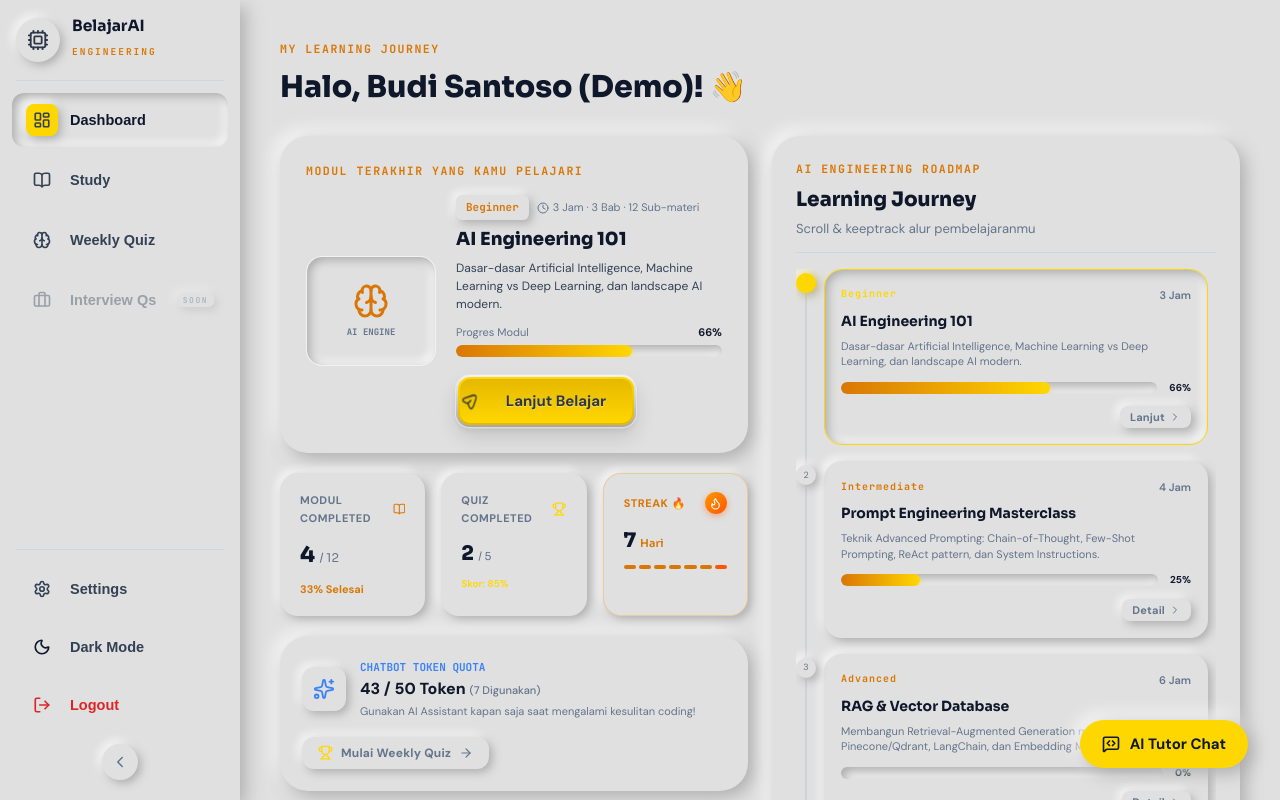
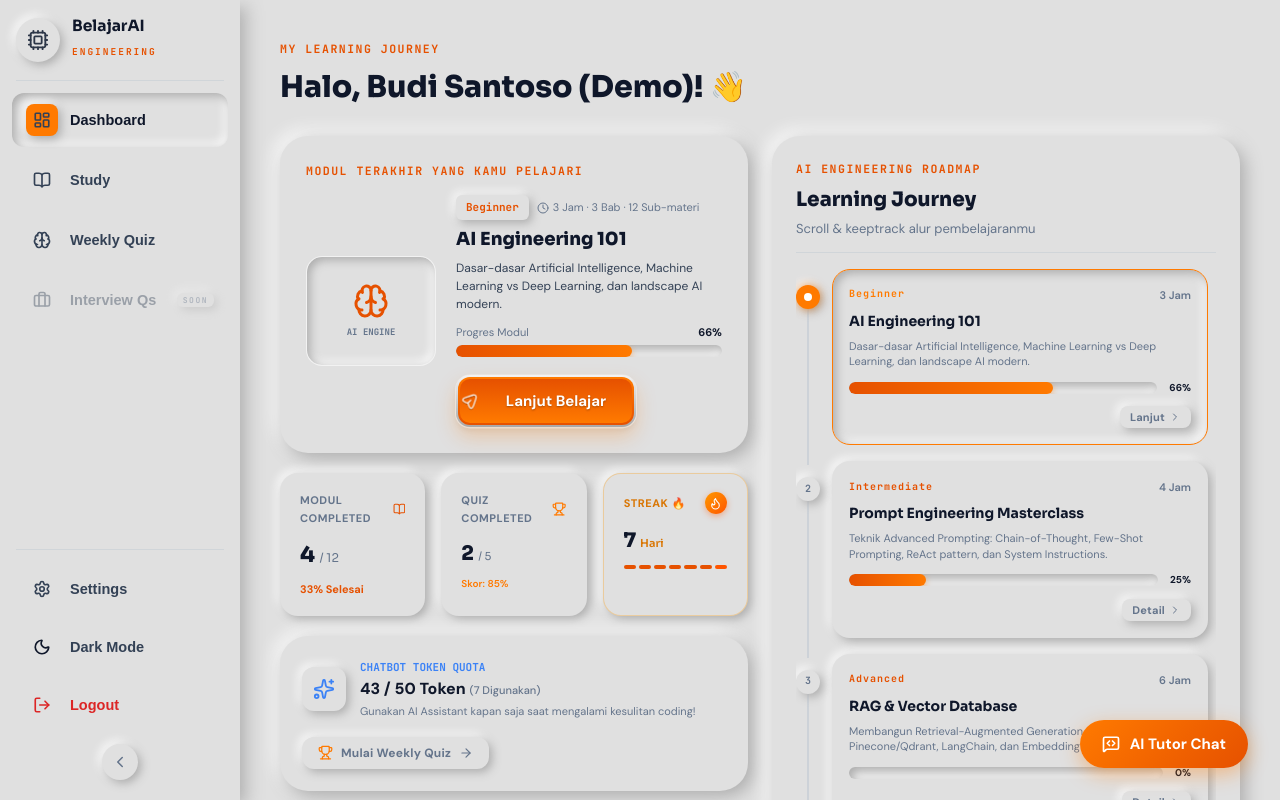
Before and after one commit to OlanIsm/belajarAiEngineering, a React (Vite) app in the folder frontend/: page / in a window 1280 px wide. Built offline with nearby package versions, Linux system fonts and the light colour scheme; no server answers.

Commit message:
fix(ui): align roadmap timeline nodes with cards & replace all bright yellow with rich warm orange

```diff
--- a/frontend/src/index.css
+++ b/frontend/src/index.css
@@ -13,12 +13,12 @@
   --nm-dark:  #aaaaaa;
   --nm-light: #ffffff;
 
-  /* Brand */
-  --gold:       #FFD700;
-  --gold-rich:  #D97706;
-  --gold-pale:  #FFF8D0;
-  --patina:     #D97706;
-  --patina-pale: #FEF3C7;
+  /* Brand - Warm Orange Palette */
+  --gold:        #FF7A00;
+  --gold-rich:   #E65100;
+  --gold-pale:   #FFF3E0;
+  --patina:      #E65100;
+  --patina-pale: #FFE0B2;
 
   /* Text - High Contrast Readability */
   --text-heading: #0F172A;
@@ -61,12 +61,12 @@
   --nm-dark:  #0d0e14;
   --nm-light: #202534;
 
-  /* Brand */
-  --gold:       #FFD700;
-  --gold-rich:  #FFC857;
-  --gold-pale:  #2B2400;
-  --patina:     #FFC857;
-  --patina-pale: #2B2400;
+  /* Brand - Warm Orange Palette */
+  --gold:        #FF7A00;
+  --gold-rich:   #FF9100;
+  --gold-pale:   #3E1B00;
+  --patina:      #FF9100;
+  --patina-pale: #3E1B00;
 
   /* Text - Maximum Readability & Sharp Contrast */
   --text-heading: #FFFFFF;
@@ -350,8 +350,9 @@ html, body, #root {
 }
 
 .btn-gold {
-  background: var(--gold);
-  color: var(--text-heading);
+  background: linear-gradient(135deg, #FF7A00, #E65100);
+  color: #ffffff;
+  box-shadow: 0 4px 12px rgba(255, 122, 0, 0.35);
 }
 
 .btn-ghost {
@@ -469,8 +470,8 @@ html, body, #root {
 .progress-fill {
   height: 100%;
   border-radius: var(--radius-pill);
-  background: linear-gradient(90deg, var(--gold-rich), var(--gold));
-  box-shadow: 0 2px 6px rgba(255, 215, 0, 0.4);
+  background: linear-gradient(90deg, #E65100, #FF7A00);
+  box-shadow: 0 2px 6px rgba(255, 122, 0, 0.4);
   transition: width 0.4s cubic-bezier(0.4,0,0.2,1);
 }
 
@@ -669,14 +670,14 @@ html, body, #root {
   gap: 10px;
   padding: 14px 22px;
   border-radius: var(--radius-pill);
-  background: var(--gold);
-  box-shadow: var(--shadow-raise);
+  background: linear-gradient(135deg, #FF7A00, #E65100);
+  box-shadow: 0 6px 20px rgba(255, 122, 0, 0.4);
   border: none;
   cursor: pointer;
   font-family: 'DM Sans', sans-serif;
   font-size: 15px;
   font-weight: 700;
-  color: var(--text-heading);
+  color: #ffffff;
   transition: all 0.15s;
   z-index: 100;
 }
@@ -941,17 +942,17 @@ html, body, #root {
 
 /* ─── UIVERSE GOLD BUTTON ───────────────────────────────── */
 .uiverse-gold-btn {
-  --primary: #2d3748;
-  --neutral-1: #ffd700;
-  --neutral-2: #e5b800;
+  --primary: #ffffff;
+  --neutral-1: #FF7A00;
+  --neutral-2: #E65100;
   --radius: 14px;
 
   cursor: pointer;
   border-radius: var(--radius);
-  text-shadow: 0 1px 1px rgba(255, 255, 255, 0.4);
+  text-shadow: 0 1px 2px rgba(0, 0, 0, 0.3);
   border: none;
   box-shadow: 0 0.5px 0.5px 1px rgba(255, 255, 255, 0.4),
-    0 10px 20px rgba(0, 0, 0, 0.12), 0 4px 5px 0px rgba(0, 0, 0, 0.05);
+    0 10px 20px rgba(255, 122, 0, 0.25), 0 4px 5px 0px rgba(0, 0, 0, 0.05);
   display: inline-flex;
   align-items: center;
   justify-content: center;
@@ -1257,14 +1258,14 @@ html, body, #root {
 /* Timeline Item */
 .roadmap-item {
   position: relative;
-  padding-left: 28px;
+  padding-left: 36px;
 }
 
 .roadmap-item::before {
   content: '';
   position: absolute;
-  left: 9px;
-  top: 24px;
+  left: 11px;
+  top: 38px;
   bottom: -20px;
   width: 2px;
   background: rgba(168, 184, 200, 0.35);
@@ -1277,9 +1278,9 @@ html, body, #root {
 .roadmap-node {
   position: absolute;
   left: 0;
-  top: 4px;
-  width: 20px;
-  height: 20px;
+  top: 16px;
+  width: 24px;
+  height: 24px;
   border-radius: 50%;
   background: var(--nm-base);
   box-shadow: var(--shadow-raise-sm);
@@ -1287,11 +1288,14 @@ html, body, #root {
   align-items: center;
   justify-content: center;
   z-index: 2;
+  font-family: 'JetBrains Mono', monospace;
+  font-size: 11px;
+  font-weight: 700;
 }
 
 .roadmap-node.active {
   background: var(--gold);
-  box-shadow: 0 0 8px rgba(255, 215, 0, 0.6), var(--shadow-raise-sm);
+  box-shadow: 0 0 10px rgba(255, 122, 0, 0.6), var(--shadow-raise-sm);
 }
 
 .roadmap-node.completed {
--- a/frontend/src/pages/HomePage.tsx
+++ b/frontend/src/pages/HomePage.tsx
@@ -271,9 +271,9 @@ export default function HomePage({ onNavigate }: HomePageProps) {
                     {isCompleted ? (
                       <Check size={12} color="#ffffff" strokeWidth={3} />
                     ) : isCurrent ? (
-                      <div style={{ width: 8, height: 8, borderRadius: '50%', background: 'var(--gold)' }} />
+                      <div style={{ width: 8, height: 8, borderRadius: '50%', background: '#ffffff' }} />
                     ) : (
-                      <span style={{ fontSize: 9, color: 'var(--text-muted)' }}>{index + 1}</span>
+                      <span style={{ fontSize: 10, color: 'var(--text-muted)' }}>{index + 1}</span>
                     )}
                   </div>
 
```
